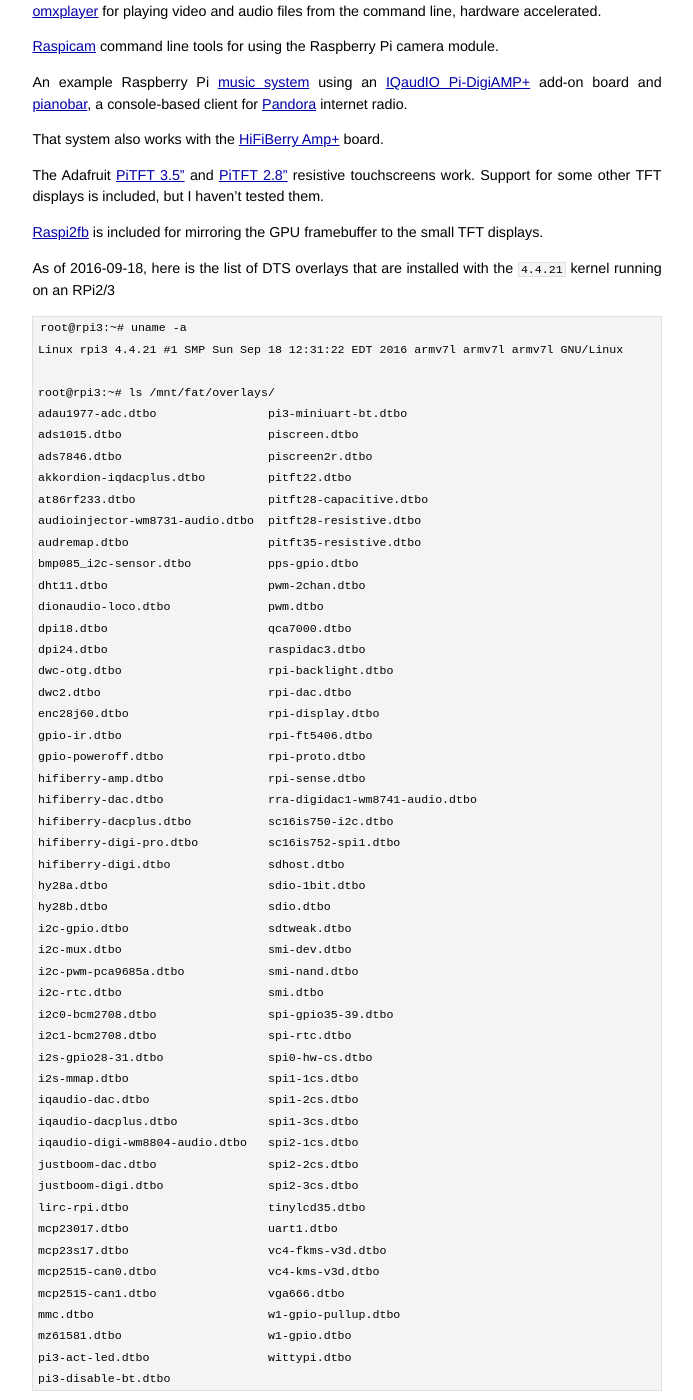
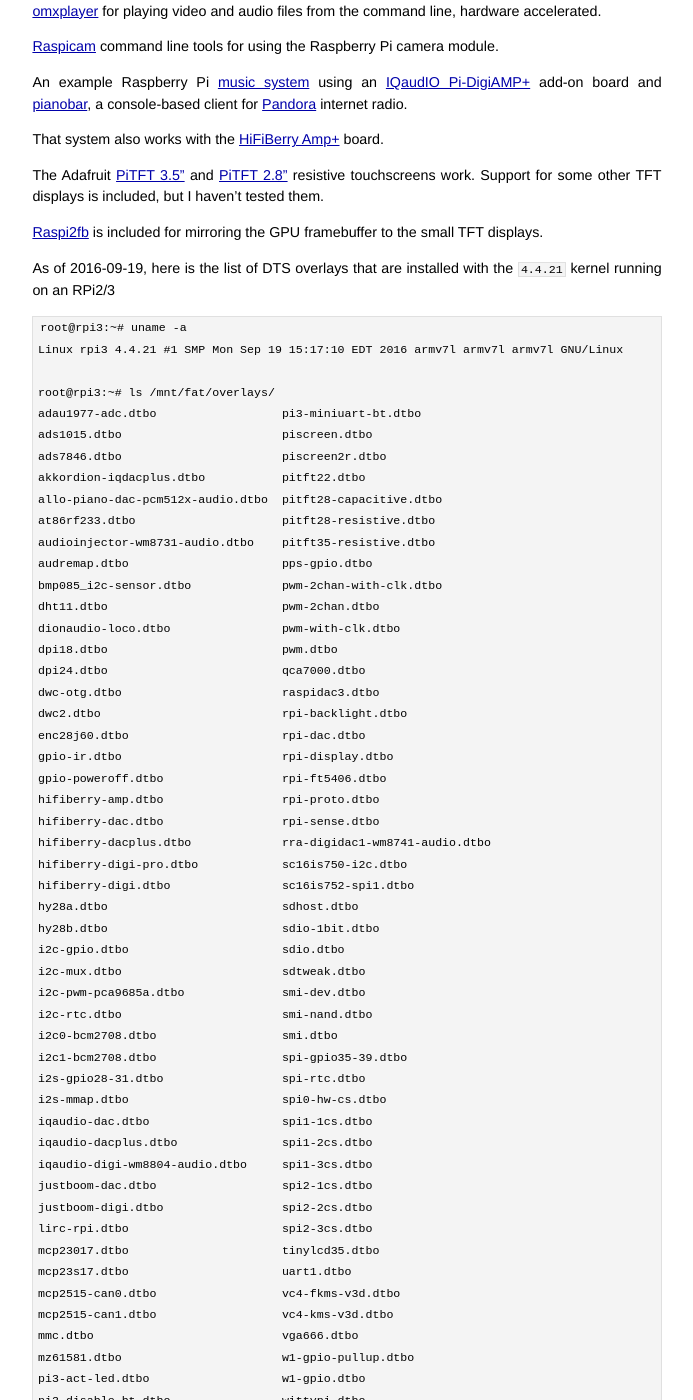
Before and after one commit to jumpnow/jumpnowtek-site, a Jekyll site: the page built from _posts/2015-12-04-Raspberry-Pi-Systems-with-Yocto.md, in a window 1280 px wide and 1400 px high, scrolled down 1800 px. Shown: the whole window, without its empty margins (293-986 px from the left). Built offline with Jekyll 4.4.1, drawn with Linux system fonts in a browser that asks for light colours; some of the changed text lies outside the part shown.

Commit message:
Update pwm notes for rpi

```diff
--- a/_posts/2015-12-04-Raspberry-Pi-Systems-with-Yocto.md
+++ b/_posts/2015-12-04-Raspberry-Pi-Systems-with-Yocto.md
@@ -2,7 +2,7 @@
 layout: post
 title: Building Raspberry Pi Systems with Yocto
 description: "Building customized systems for the Raspberry Pi using tools from the Yocto Project"
-date: 2016-09-18 13:20:00
+date: 2016-09-20 09:13:00
 categories: rpi
 tags: [linux, rpi, yocto, rpi2, rpi3, rpi zero, rpi compute]
 ---
@@ -87,58 +87,60 @@
 
 [Raspi2fb][raspi2fb] is included for mirroring the GPU framebuffer to the small TFT displays.
 
-As of 2016-09-18, here is the list of DTS overlays that are installed with the `4.4.21` kernel running on an RPi2/3
+As of 2016-09-19, here is the list of DTS overlays that are installed with the `4.4.21` kernel running on an RPi2/3
 
     root@rpi3:~# uname -a
-    Linux rpi3 4.4.21 #1 SMP Sun Sep 18 12:31:22 EDT 2016 armv7l armv7l armv7l GNU/Linux
+    Linux rpi3 4.4.21 #1 SMP Mon Sep 19 15:17:10 EDT 2016 armv7l armv7l armv7l GNU/Linux
 
     root@rpi3:~# ls /mnt/fat/overlays/
-    adau1977-adc.dtbo                pi3-miniuart-bt.dtbo
-    ads1015.dtbo                     piscreen.dtbo
-    ads7846.dtbo                     piscreen2r.dtbo
-    akkordion-iqdacplus.dtbo         pitft22.dtbo
-    at86rf233.dtbo                   pitft28-capacitive.dtbo
-    audioinjector-wm8731-audio.dtbo  pitft28-resistive.dtbo
-    audremap.dtbo                    pitft35-resistive.dtbo
-    bmp085_i2c-sensor.dtbo           pps-gpio.dtbo
-    dht11.dtbo                       pwm-2chan.dtbo
-    dionaudio-loco.dtbo              pwm.dtbo
-    dpi18.dtbo                       qca7000.dtbo
-    dpi24.dtbo                       raspidac3.dtbo
-    dwc-otg.dtbo                     rpi-backlight.dtbo
-    dwc2.dtbo                        rpi-dac.dtbo
-    enc28j60.dtbo                    rpi-display.dtbo
-    gpio-ir.dtbo                     rpi-ft5406.dtbo
-    gpio-poweroff.dtbo               rpi-proto.dtbo
-    hifiberry-amp.dtbo               rpi-sense.dtbo
-    hifiberry-dac.dtbo               rra-digidac1-wm8741-audio.dtbo
-    hifiberry-dacplus.dtbo           sc16is750-i2c.dtbo
-    hifiberry-digi-pro.dtbo          sc16is752-spi1.dtbo
-    hifiberry-digi.dtbo              sdhost.dtbo
-    hy28a.dtbo                       sdio-1bit.dtbo
-    hy28b.dtbo                       sdio.dtbo
-    i2c-gpio.dtbo                    sdtweak.dtbo
-    i2c-mux.dtbo                     smi-dev.dtbo
-    i2c-pwm-pca9685a.dtbo            smi-nand.dtbo
-    i2c-rtc.dtbo                     smi.dtbo
-    i2c0-bcm2708.dtbo                spi-gpio35-39.dtbo
-    i2c1-bcm2708.dtbo                spi-rtc.dtbo
-    i2s-gpio28-31.dtbo               spi0-hw-cs.dtbo
-    i2s-mmap.dtbo                    spi1-1cs.dtbo
-    iqaudio-dac.dtbo                 spi1-2cs.dtbo
-    iqaudio-dacplus.dtbo             spi1-3cs.dtbo
-    iqaudio-digi-wm8804-audio.dtbo   spi2-1cs.dtbo
-    justboom-dac.dtbo                spi2-2cs.dtbo
-    justboom-digi.dtbo               spi2-3cs.dtbo
-    lirc-rpi.dtbo                    tinylcd35.dtbo
-    mcp23017.dtbo                    uart1.dtbo
-    mcp23s17.dtbo                    vc4-fkms-v3d.dtbo
-    mcp2515-can0.dtbo                vc4-kms-v3d.dtbo
-    mcp2515-can1.dtbo                vga666.dtbo
-    mmc.dtbo                         w1-gpio-pullup.dtbo
-    mz61581.dtbo                     w1-gpio.dtbo
-    pi3-act-led.dtbo                 wittypi.dtbo
-    pi3-disable-bt.dtbo
+    adau1977-adc.dtbo                  pi3-miniuart-bt.dtbo
+    ads1015.dtbo                       piscreen.dtbo
+    ads7846.dtbo                       piscreen2r.dtbo
+    akkordion-iqdacplus.dtbo           pitft22.dtbo
+    allo-piano-dac-pcm512x-audio.dtbo  pitft28-capacitive.dtbo
+    at86rf233.dtbo                     pitft28-resistive.dtbo
+    audioinjector-wm8731-audio.dtbo    pitft35-resistive.dtbo
+    audremap.dtbo                      pps-gpio.dtbo
+    bmp085_i2c-sensor.dtbo             pwm-2chan-with-clk.dtbo
+    dht11.dtbo                         pwm-2chan.dtbo
+    dionaudio-loco.dtbo                pwm-with-clk.dtbo
+    dpi18.dtbo                         pwm.dtbo
+    dpi24.dtbo                         qca7000.dtbo
+    dwc-otg.dtbo                       raspidac3.dtbo
+    dwc2.dtbo                          rpi-backlight.dtbo
+    enc28j60.dtbo                      rpi-dac.dtbo
+    gpio-ir.dtbo                       rpi-display.dtbo
+    gpio-poweroff.dtbo                 rpi-ft5406.dtbo
+    hifiberry-amp.dtbo                 rpi-proto.dtbo
+    hifiberry-dac.dtbo                 rpi-sense.dtbo
+    hifiberry-dacplus.dtbo             rra-digidac1-wm8741-audio.dtbo
+    hifiberry-digi-pro.dtbo            sc16is750-i2c.dtbo
+    hifiberry-digi.dtbo                sc16is752-spi1.dtbo
+    hy28a.dtbo                         sdhost.dtbo
+    hy28b.dtbo                         sdio-1bit.dtbo
+    i2c-gpio.dtbo                      sdio.dtbo
+    i2c-mux.dtbo                       sdtweak.dtbo
+    i2c-pwm-pca9685a.dtbo              smi-dev.dtbo
+    i2c-rtc.dtbo                       smi-nand.dtbo
+    i2c0-bcm2708.dtbo                  smi.dtbo
+    i2c1-bcm2708.dtbo                  spi-gpio35-39.dtbo
+    i2s-gpio28-31.dtbo                 spi-rtc.dtbo
+    i2s-mmap.dtbo                      spi0-hw-cs.dtbo
+    iqaudio-dac.dtbo                   spi1-1cs.dtbo
+    iqaudio-dacplus.dtbo               spi1-2cs.dtbo
+    iqaudio-digi-wm8804-audio.dtbo     spi1-3cs.dtbo
+    justboom-dac.dtbo                  spi2-1cs.dtbo
+    justboom-digi.dtbo                 spi2-2cs.dtbo
+    lirc-rpi.dtbo                      spi2-3cs.dtbo
+    mcp23017.dtbo                      tinylcd35.dtbo
+    mcp23s17.dtbo                      uart1.dtbo
+    mcp2515-can0.dtbo                  vc4-fkms-v3d.dtbo
+    mcp2515-can1.dtbo                  vc4-kms-v3d.dtbo
+    mmc.dtbo                           vga666.dtbo
+    mz61581.dtbo                       w1-gpio-pullup.dtbo
+    pi3-act-led.dtbo                   w1-gpio.dtbo
+    pi3-disable-bt.dtbo                wittypi.dtbo
+
 
 I've only tested a few
 
@@ -149,6 +151,10 @@
 * pi3-disable-bt
 * pitft28-resistive
 * pitft35-resistive
+* pwm-2chan-with-clk
+* pwm-2chan
+* pwm-with-clk
+* pwm
 * sdhost (the default, but you can overclock now)
 
 They all come from the official Raspberry Pi kernel tree so I have confidence they all work fine. I need  some more hardware to test many of them.
@@ -651,15 +657,11 @@
 
     root@rpi2# raspistill -t 0 -hf -vf
 
-#### PWM with Pi-Blaster
+#### PWM
 
-One RPi specific program included in the `console-image` is [pi-blaster][pi-blaster], a utility to efficiently drive PWM outputs from some of the gpio pins.
+There are [two hardware timers][hardware-pwm] with kernel support available on the RPi's with 40 pin headers. Only one of the timers is available on the original RPi 1 with it's 26 pin header.
 
-The version I included is slightly modified from upstream.
-
-You may or may not want those changes.
-
-See [this post][pi-blaster-post] for a description.
+The `console-image` contains a utility called [pi-blaster][pi-blaster-post] that can be used to efficiently drive PWM outputs from gpio pins.
 
 [rpi]: https://www.raspberrypi.org/
 [raspbian]: https://www.raspbian.org/
@@ -714,3 +716,4 @@
 [pitft35r]: https://www.adafruit.com/products/2441
 [pitft28r]: https://www.adafruit.com/products/1601
 [raspi2fb]: https://github.com/AndrewFromMelbourne/raspi2fb
+[hardware-pwm]: http://www.jumpnowtek.com/rpi/Using-the-Raspberry-Pi-Hardware-PWM-timers.html
```
Also changed, not shown: _posts/2016-08-11-Working-with-pi-blaster-for-PWM-on-the-RPi.md (+7 -4 lines).
